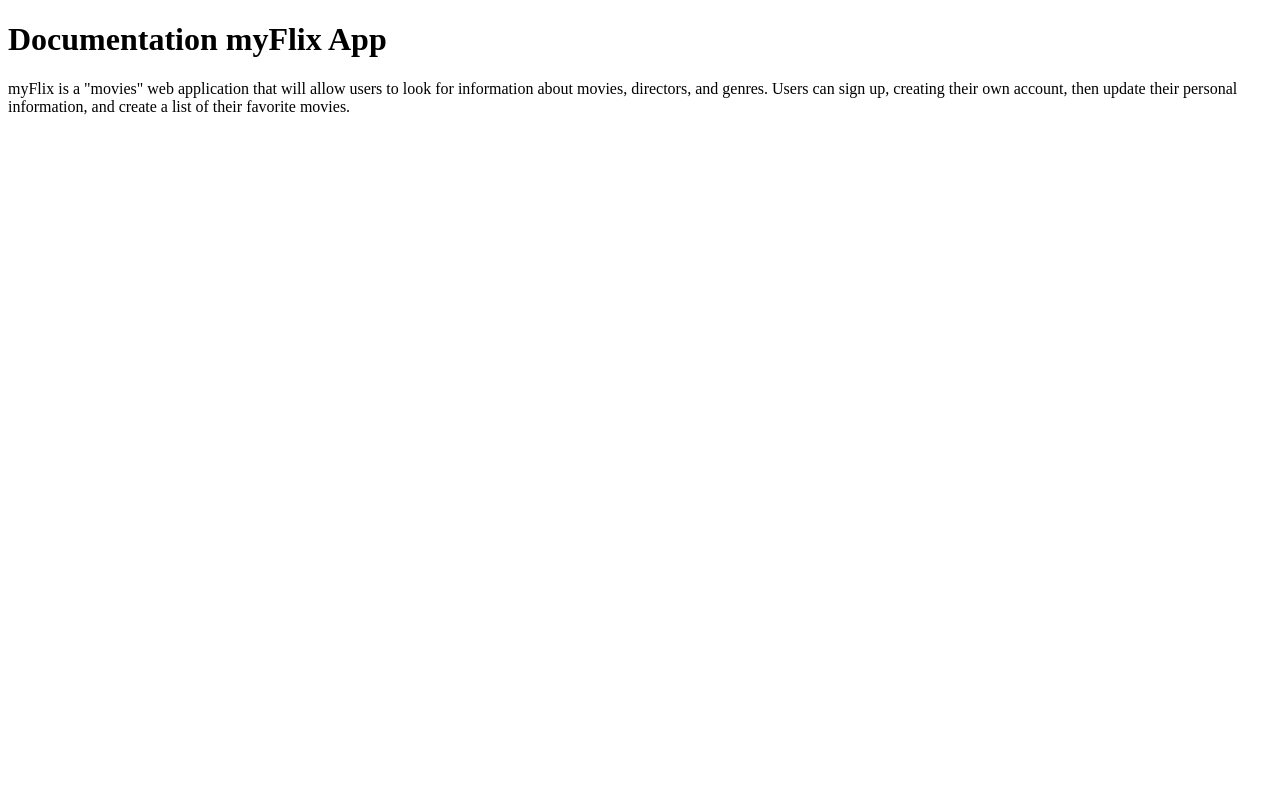
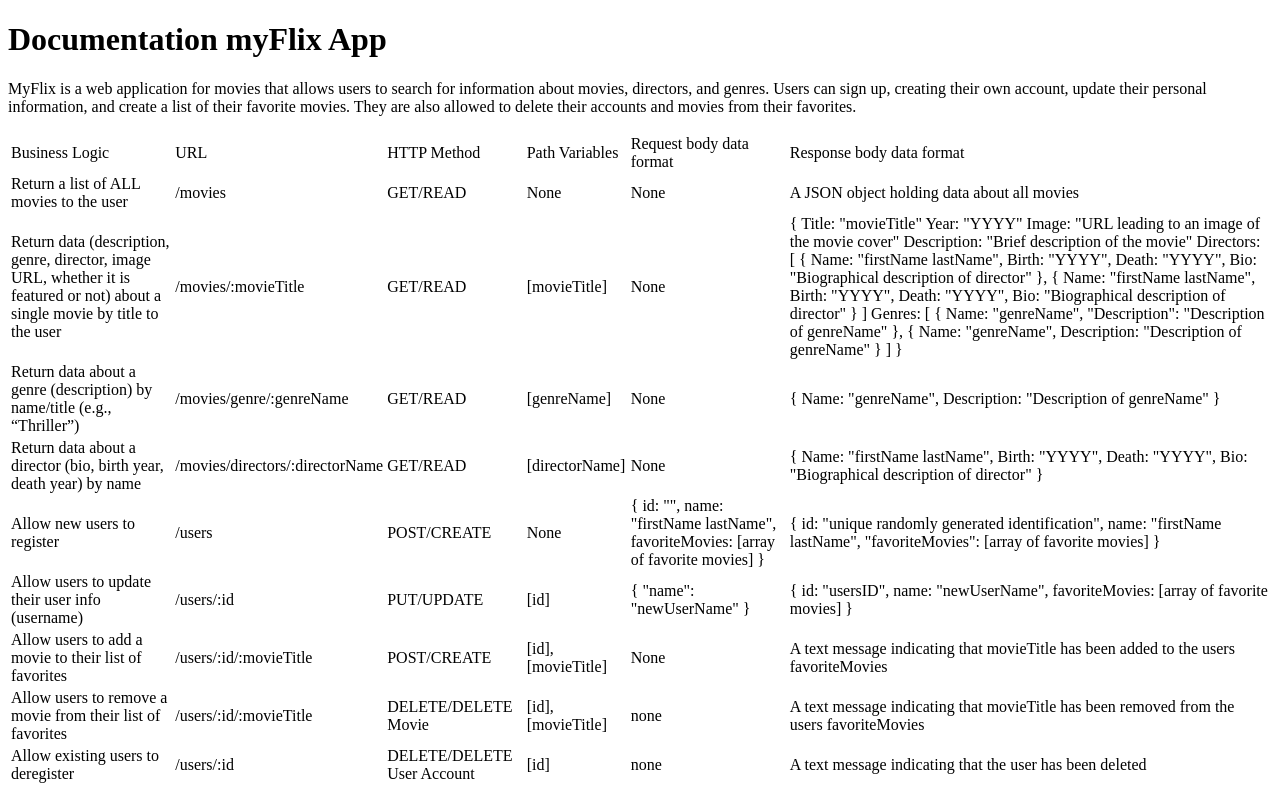
Before and after one commit to mariaelenamas/movie_api, a website: page public/documentation.html in a window 1280 px wide. Drawn offline with Linux system fonts and the light colour scheme.

Commit message:
Descriptions for every endpoint added

```diff
--- a/public/documentation.html
+++ b/public/documentation.html
@@ -12,9 +12,154 @@
   <body>
     <h1>Documentation myFlix App</h1>
     <p>
-      myFlix is a "movies" web application that will allow users to look for information about movies, directors, and genres.
-      Users can sign up, creating their own account, then update their personal information, and create a list of their favorite
-      movies.
+      MyFlix is a web application for movies that allows users to search for
+      information about movies, directors, and genres. Users can sign up,
+      creating their own account, update their personal information, and create
+      a list of their favorite movies. They are also allowed to delete their
+      accounts and movies from their favorites.
     </p>
+
+    <table>
+      <thead>
+        <tr>
+          <td>Business Logic</td>
+          <td>URL</td>
+          <td>HTTP Method</td>
+          <td>Path Variables</td>
+          <td>Request body data format</td>
+          <td>Response body data format</td>
+        </tr>
+      </thead>
+      <tbody>
+        <tr>
+          <td>Return a list of ALL movies to the user</td>
+          <td>/movies</td>
+          <td>GET/READ</td>
+          <td>None</td>
+          <td>None</td>
+          <td>A JSON object holding data about all movies</td>
+        </tr>
+        <tr>
+          <td>
+            Return data (description, genre, director, image URL, whether it is
+            featured or not) about a single movie by title to the user
+          </td>
+          <td>/movies/:movieTitle</td>
+          <td>GET/READ</td>
+          <td>[movieTitle]</td>
+          <td>None</td>
+          <td>
+            {
+              Title: "movieTitle"
+              Year: "YYYY"
+              Image: "URL leading to an image of the movie cover"
+              Description: "Brief description of the movie"
+              Directors:
+                  [
+                      {
+                          Name: "firstName lastName",
+                          Birth: "YYYY",
+                          Death: "YYYY",
+                          Bio: "Biographical description of director"
+                      },
+                      {
+                          Name: "firstName lastName",
+                          Birth: "YYYY",
+                          Death: "YYYY",
+                          Bio: "Biographical description of director"
+                      }
+                  ]
+              Genres:
+                  [
+                      {
+                          Name: "genreName",
+                          "Description": "Description of genreName"
+                      },
+                      {
+                          Name: "genreName",
+                          Description: "Description of genreName"
+                      }
+                  ]
+          }
+          </td>
+        </tr>
+        <tr>
+          <td>
+            Return data about a genre (description) by name/title (e.g., “Thriller”)
+          </td>
+          <td>/movies/genre/:genreName</td>
+          <td>GET/READ</td>
+          <td>[genreName]</td>
+          <td>None</td>
+          <td>
+            { Name: "genreName", Description: "Description of genreName" }
+          </td>
+        </tr>
+        <tr>
+          <td>
+            Return data about a director (bio, birth year, death year) by name
+          </td>
+          <td>/movies/directors/:directorName</td>
+          <td>GET/READ</td>
+          <td>[directorName]</td>
+          <td>None</td>
+          <td>
+            { Name: "firstName lastName", Birth: "YYYY", Death: "YYYY", Bio: "Biographical description of director" }
+          </td>
+        </tr>
+        <tr>
+          <td>Allow new users to register</td>
+          <td>/users</td>
+          <td>POST/CREATE</td>
+          <td>None</td>
+          <td>
+            { id: "", name: "firstName lastName", favoriteMovies: [array of favorite movies] }
+          </td>
+          <td>
+            { id: "unique randomly generated identification", name: "firstName lastName", "favoriteMovies": [array of favorite movies] }
+          </td>
+        </tr>
+        <tr>
+          <td>Allow users to update their user info (username)</td>
+          <td>/users/:id</td>
+          <td>PUT/UPDATE</td>
+          <td>[id]</td>
+          <td>{ "name": "newUserName" }</td>
+          <td>
+            { id: "usersID", name: "newUserName", favoriteMovies: [array of favorite movies] }
+          </td>
+        </tr>
+        <tr>
+          <td>Allow users to add a movie to their list of favorites</td>
+          <td>/users/:id/:movieTitle</td>
+          <td>POST/CREATE</td>
+          <td>[id], [movieTitle]</td>
+          <td>None</td>
+          <td>
+            A text message indicating that movieTitle has been added to the
+            users favoriteMovies
+          </td>
+        </tr>
+        <tr>
+          <td>Allow users to remove a movie from their list of favorites</td>
+          <td>/users/:id/:movieTitle</td>
+          <td>DELETE/DELETE Movie</td>
+          <td>[id], [movieTitle]</td>
+          <td>none</td>
+          <td>
+            A text message indicating that movieTitle has been removed from the
+            users favoriteMovies
+          </td>
+        </tr>
+        <tr>
+          <td>Allow existing users to deregister</td>
+          <td>/users/:id</td>
+          <td>DELETE/DELETE User Account</td>
+          <td>[id]</td>
+          <td>none</td>
+          <td>A text message indicating that the user has been deleted</td>
+        </tr>
+      </tbody>
+    </table>
   </body>
 </html>
```
